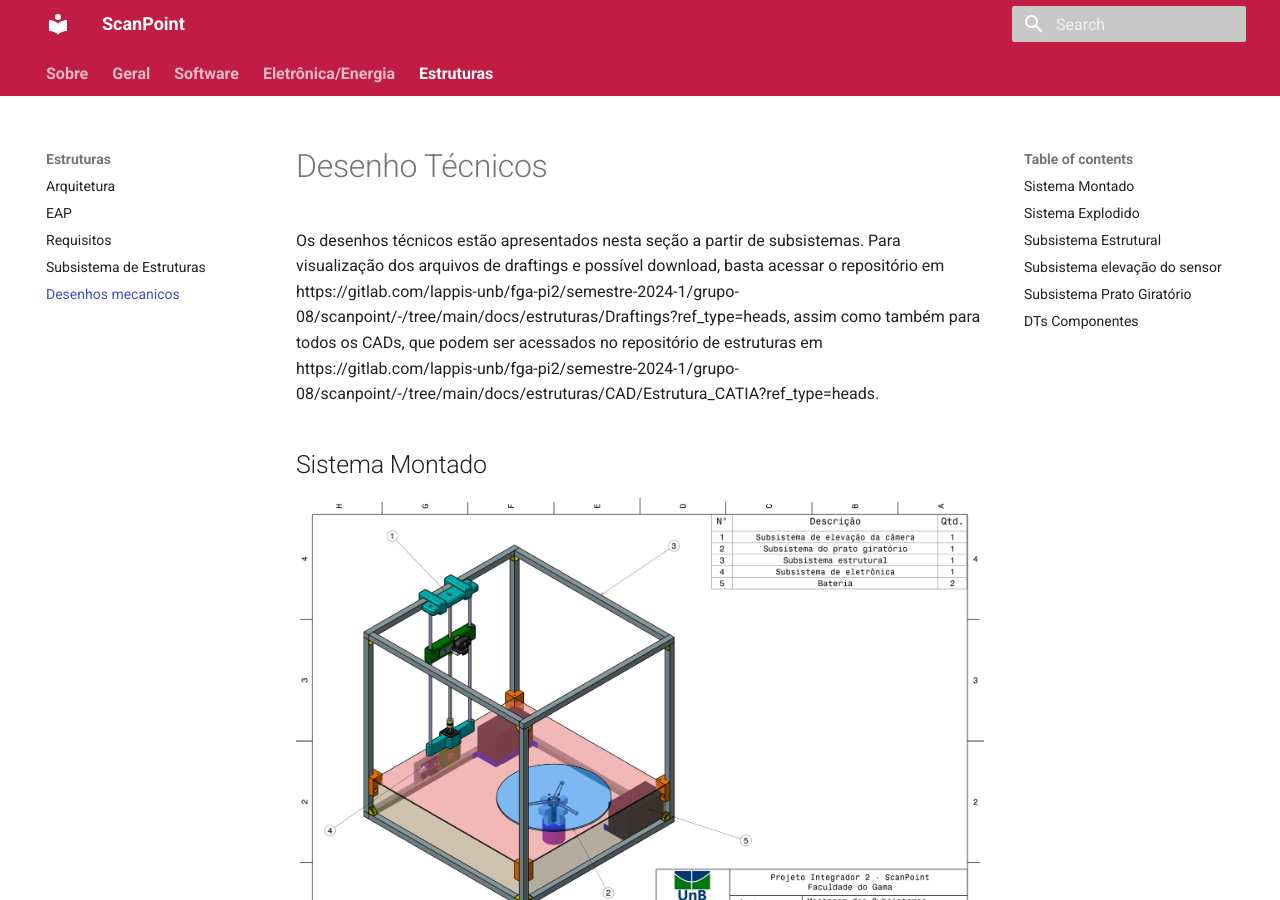
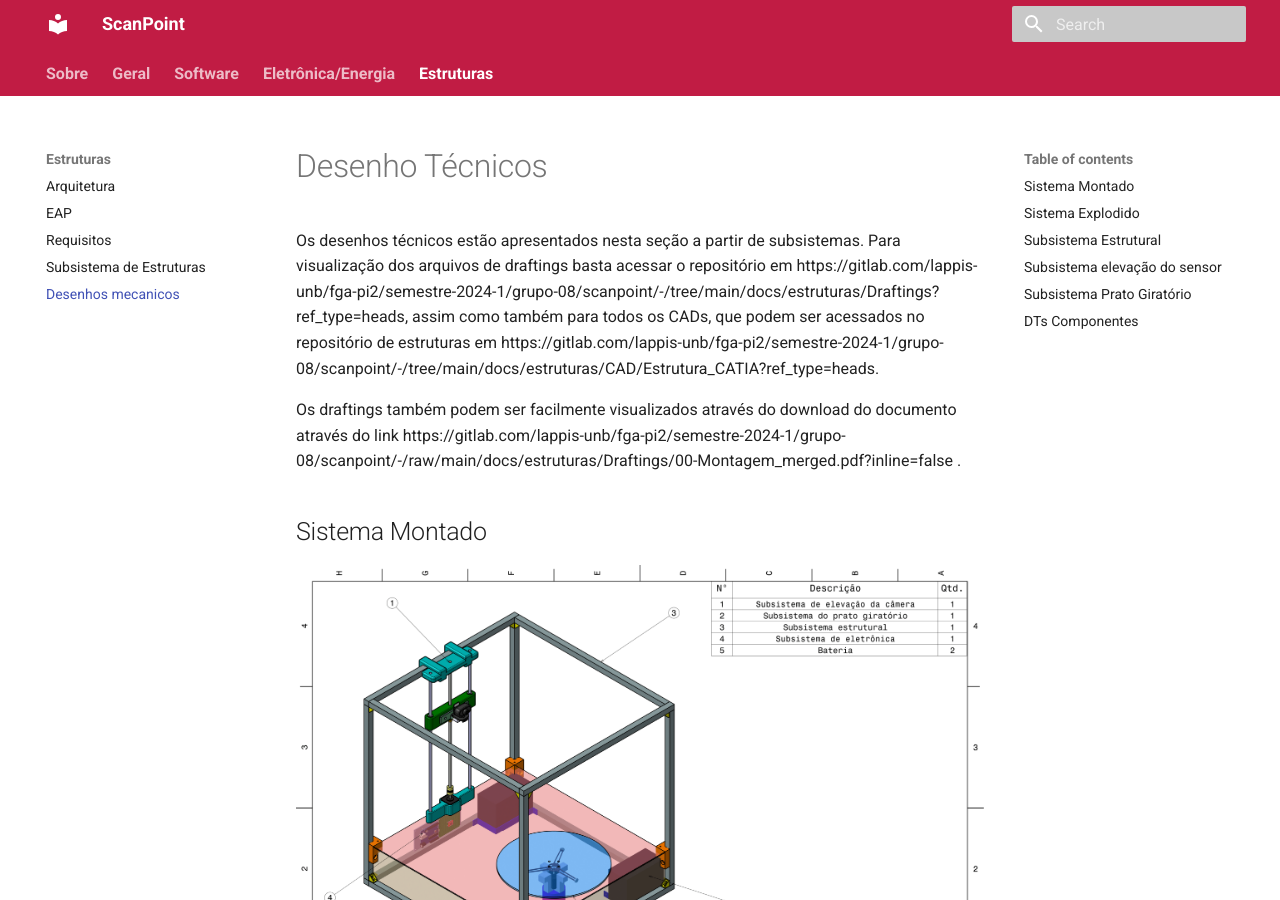
Before and after one commit to Calcioft/ScanPoint, an MkDocs documentation site: the page built from docs/estruturas/DTs.md, in a window 1280 px wide and 900 px high. Built offline with MkDocs 1.6.1 and Material for MkDocs 9.7.7, drawn with Linux system fonts in a browser that asks for light colours.

Commit message:
Update DTs.md

```diff
--- a/docs/estruturas/DTs.md
+++ b/docs/estruturas/DTs.md
@@ -1,6 +1,8 @@
 # Desenho Técnicos
 
-Os desenhos técnicos estão apresentados nesta seção a partir de subsistemas. Para visualização dos arquivos de draftings e possível download, basta acessar o repositório em https://gitlab.com/lappis-unb/fga-pi2/semestre-2024-1/grupo-08/scanpoint/-/tree/main/docs/estruturas/Draftings?ref_type=heads, assim como também para todos os CADs, que podem ser acessados no repositório de estruturas em https://gitlab.com/lappis-unb/fga-pi2/semestre-2024-1/grupo-08/scanpoint/-/tree/main/docs/estruturas/CAD/Estrutura_CATIA?ref_type=heads.
+Os desenhos técnicos estão apresentados nesta seção a partir de subsistemas. Para visualização dos arquivos de draftings basta acessar o repositório em https://gitlab.com/lappis-unb/fga-pi2/semestre-2024-1/grupo-08/scanpoint/-/tree/main/docs/estruturas/Draftings?ref_type=heads, assim como também para todos os CADs, que podem ser acessados no repositório de estruturas em https://gitlab.com/lappis-unb/fga-pi2/semestre-2024-1/grupo-08/scanpoint/-/tree/main/docs/estruturas/CAD/Estrutura_CATIA?ref_type=heads.
+
+Os draftings também podem ser facilmente visualizados através do download do documento através do link https://gitlab.com/lappis-unb/fga-pi2/semestre-2024-1/grupo-08/scanpoint/-/raw/main/docs/estruturas/Draftings/00-Montagem_merged.pdf?inline=false .
 
 ## Sistema Montado
 ![Montagem](../estruturas/imagens/DTs/Montagem-1.png)
```
